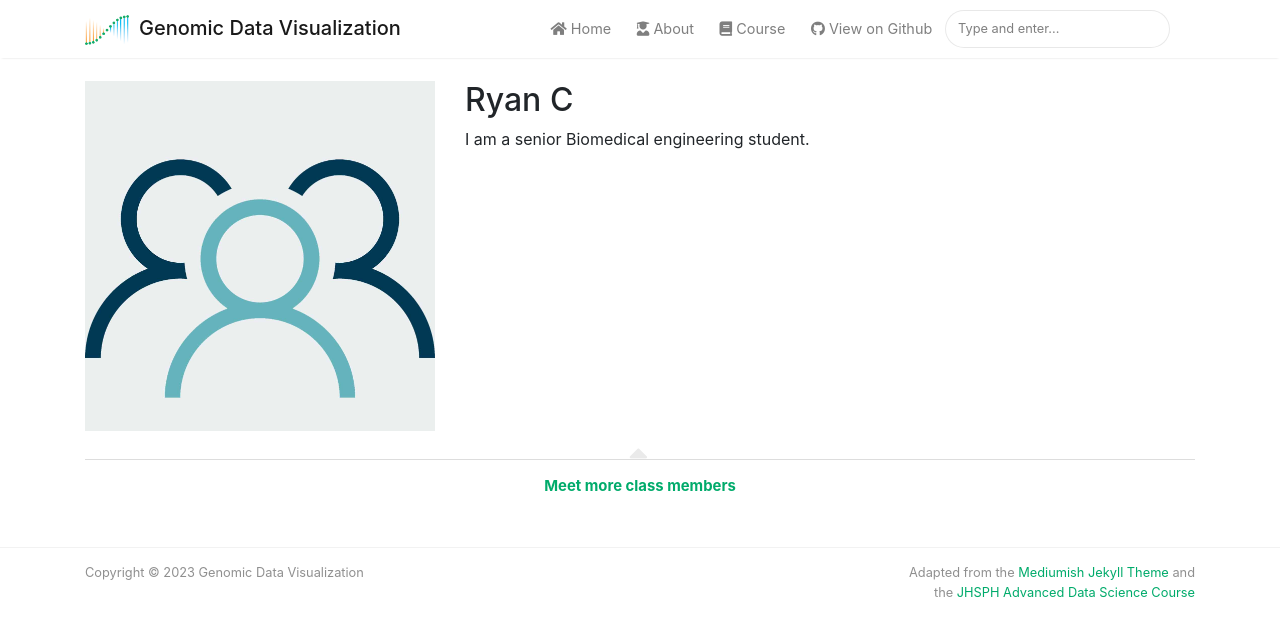
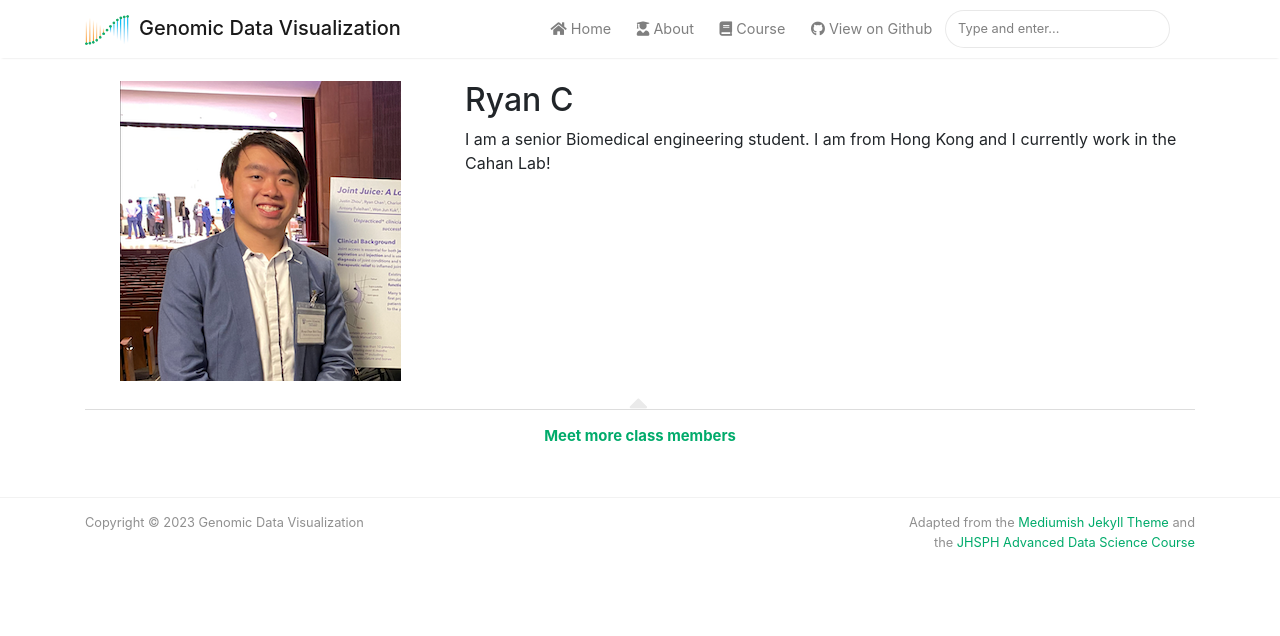
Before and after one commit to JEFworks-Lab/genomic-data-visualization-2023, a Jekyll site: the page built from _authors/cchan58.md, in a window 1280 px wide. Shown: the top 636 px of the page. Built offline with Jekyll 4.4.1, drawn with Linux system fonts in a browser that asks for light colours; nearby versions of some CDN libraries.

Commit message:
Edited photo for cchan58

```diff
--- a/_authors/cchan58.md
+++ b/_authors/cchan58.md
@@ -3,5 +3,5 @@ layout: profile
 name: Ryan C
 jhed: cchan58
 avatar: '/profiles/cchan58.jpg'
-description: "I am a senior Biomedical engineering student."
+description: "I am a senior Biomedical engineering student. I am from Hong Kong and I currently work in the Cahan Lab!"
 ---
```
Also changed, not shown: profiles/cchan58.jpg, 1 other file.
